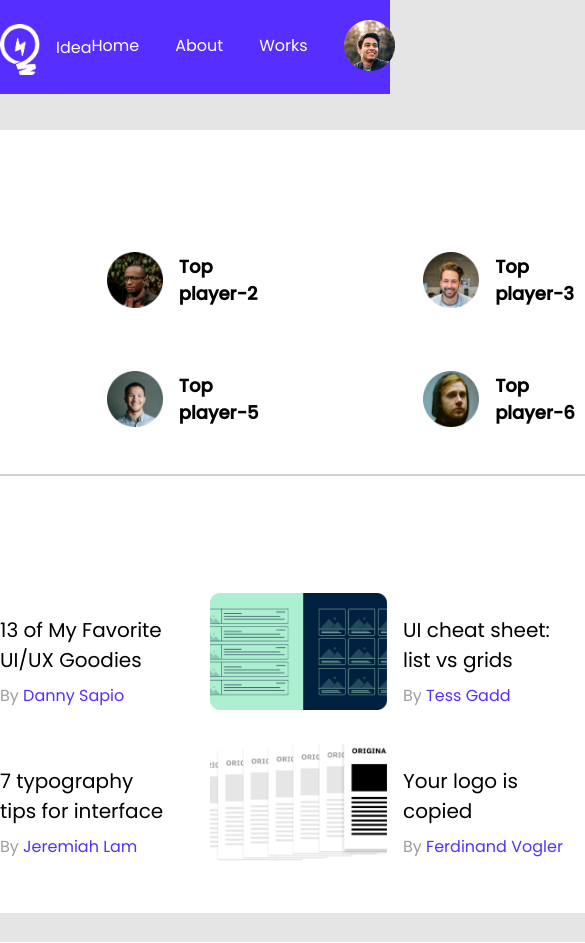
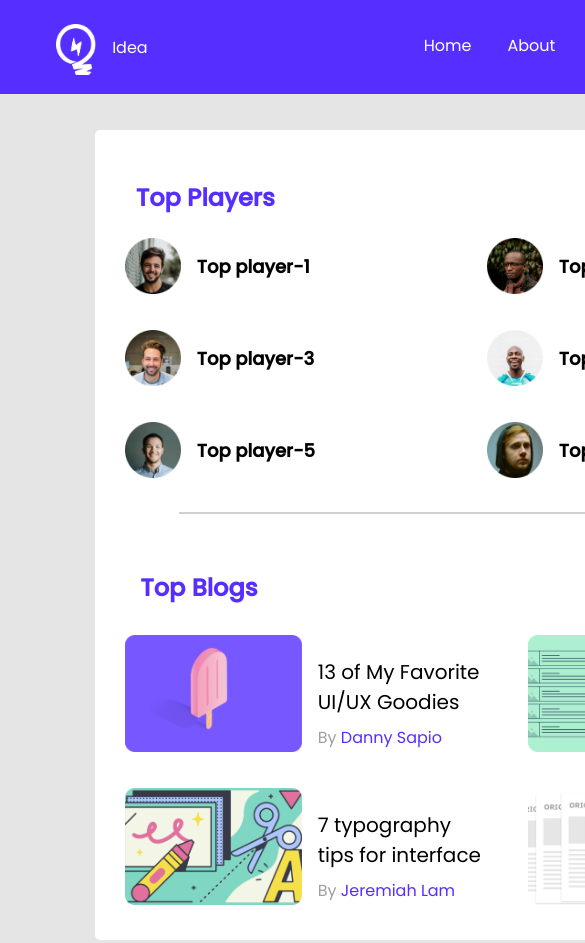
Before and after one commit to ANINDA04801/leader-board, a plain HTML site: page index.html in a window 390 px wide. Shown: the top 943 px of the page, 585 px wide, since content can reach past the window. Drawn offline with Linux system fonts and the light colour scheme.

Commit message:
first commit

```diff
--- a/styles/nav.css
+++ b/styles/nav.css
@@ -37,3 +37,16 @@
 .profile img {
     margin: 33px 36px 37px 0px;
 }
+
+/*-------------------
+     Media queries
+ ------------------ */
+@media only screen and (max-width:688px) {
+    .nav-menu {
+        width: 210%;
+    }
+
+    .profile {
+        margin-left: 20%;
+    }
+}
--- a/styles/style.css
+++ b/styles/style.css
@@ -169,3 +169,42 @@ span {
 .rating {
     padding-right: 21px;
 }
+
+/*-----------------------
+        Media queries
+    --------------------- */
+/* Mobiles */
+@media only screen and (max-width:688px) {
+    h2 {
+        margin-left: 2%;
+    }
+
+    hr {
+        width: 80%;
+    }
+
+    .top-players,
+    .top-blogs {
+        width: 550px;
+        height: 360px;
+        margin-left: 105%;
+
+    }
+
+    .players {
+        display: grid;
+        grid-template-columns: repeat(2, 1fr);
+        width: 50%;
+    }
+
+    .top-blogs {
+        display: grid;
+        grid-template-columns: repeat(1, 1fr);
+    }
+
+
+    .player-name {
+        width: 150px;
+    }
+
+}
```
